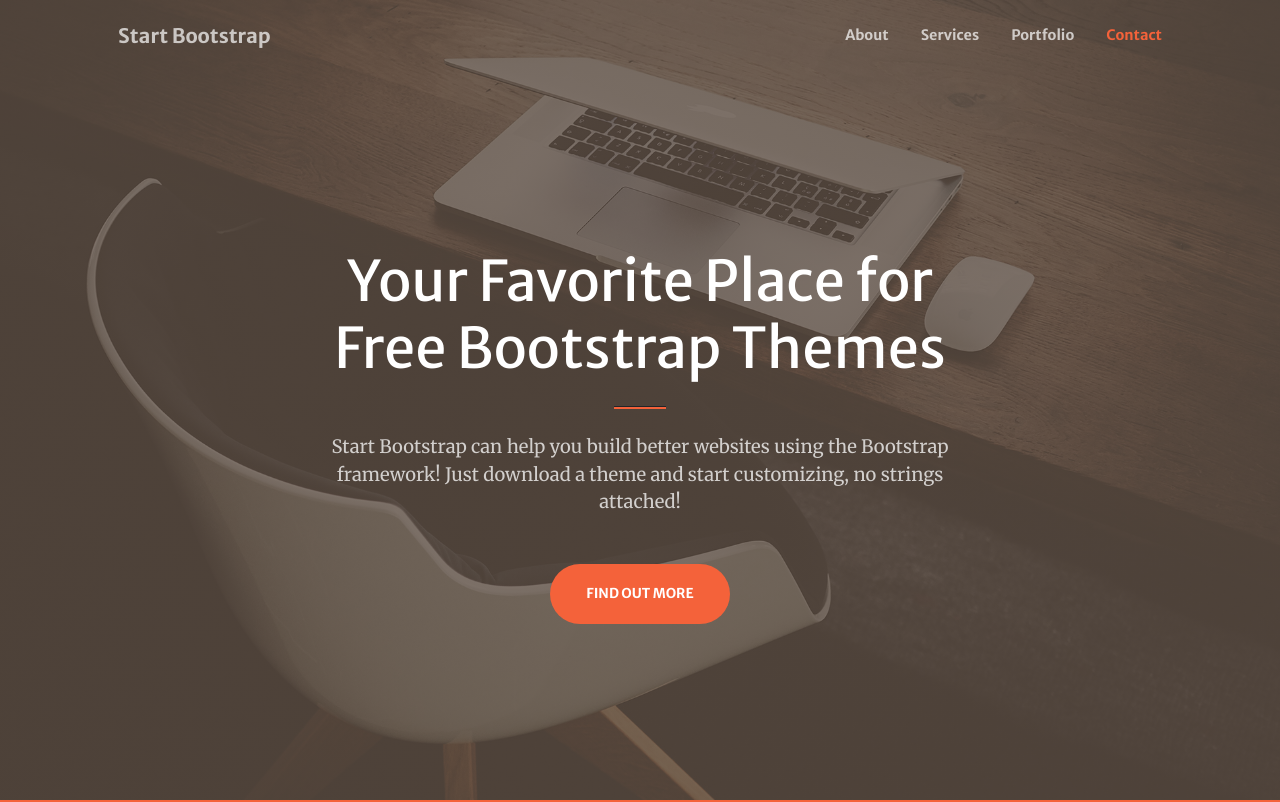
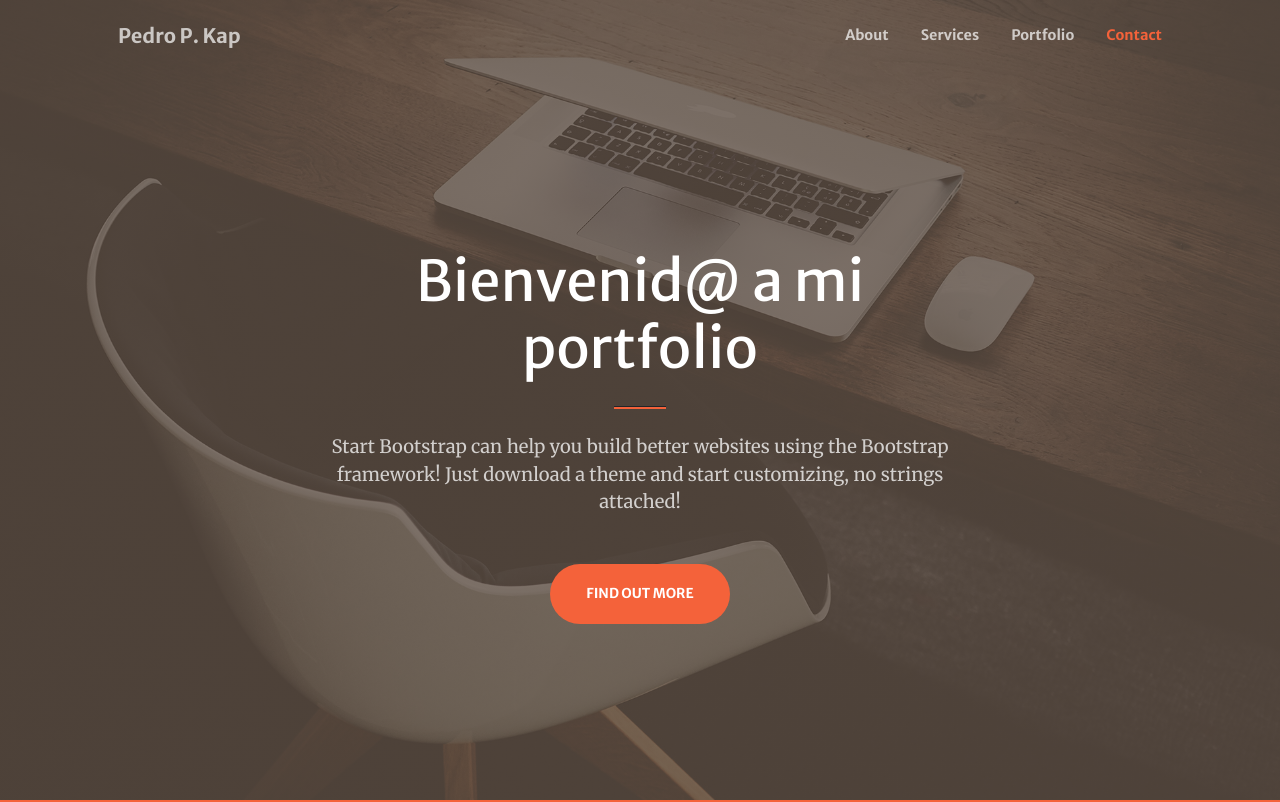
Before and after one commit to PedroPKap/PedroPKap.github.io, a plain HTML site: page index.html in a window 1280 px wide. Shown: the top 802 px of the page. Drawn offline with nearby package versions, Linux system fonts and the light colour scheme; some packages are replaced by stand-ins of ours; a script that the page names is missing.

Commit message:
Update index.html

```diff
--- a/index.html
+++ b/index.html
@@ -22,7 +22,7 @@
         <!-- Navigation-->
         <nav class="navbar navbar-expand-lg navbar-light fixed-top py-3" id="mainNav">
             <div class="container px-4 px-lg-5">
-                <a class="navbar-brand" href="#page-top">Start Bootstrap</a>
+                <a class="navbar-brand" href="#page-top">Pedro P. Kap</a>
                 <button class="navbar-toggler navbar-toggler-right" type="button" data-bs-toggle="collapse" data-bs-target="#navbarResponsive" aria-controls="navbarResponsive" aria-expanded="false" aria-label="Toggle navigation"><span class="navbar-toggler-icon"></span></button>
                 <div class="collapse navbar-collapse" id="navbarResponsive">
                     <ul class="navbar-nav ms-auto my-2 my-lg-0">
@@ -39,7 +39,7 @@
             <div class="container px-4 px-lg-5 h-100">
                 <div class="row gx-4 gx-lg-5 h-100 align-items-center justify-content-center text-center">
                     <div class="col-lg-8 align-self-end">
-                        <h1 class="text-white font-weight-bold">Your Favorite Place for Free Bootstrap Themes</h1>
+                        <h1 class="text-white font-weight-bold">Bienvenid@ a mi portfolio </h1>
                         <hr class="divider" />
                     </div>
                     <div class="col-lg-8 align-self-baseline">
```
